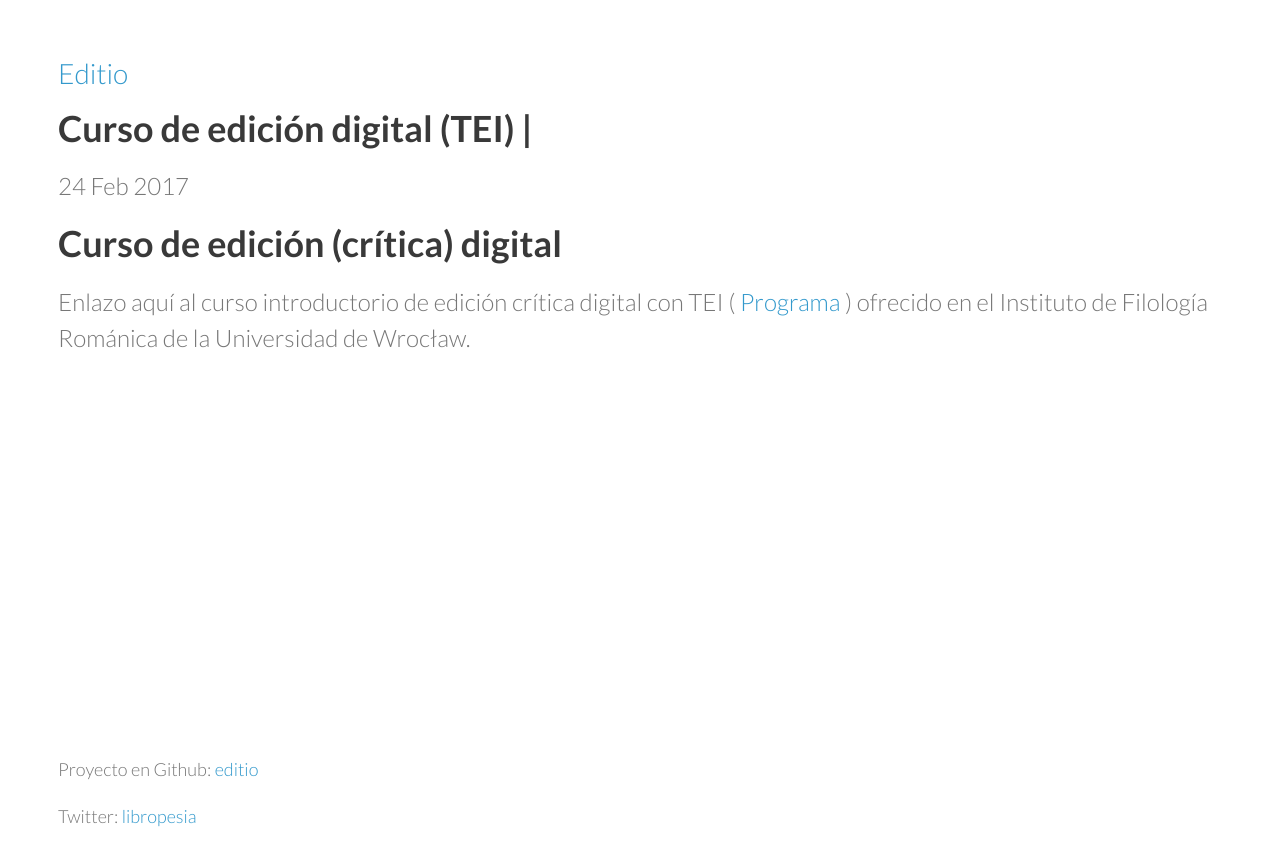
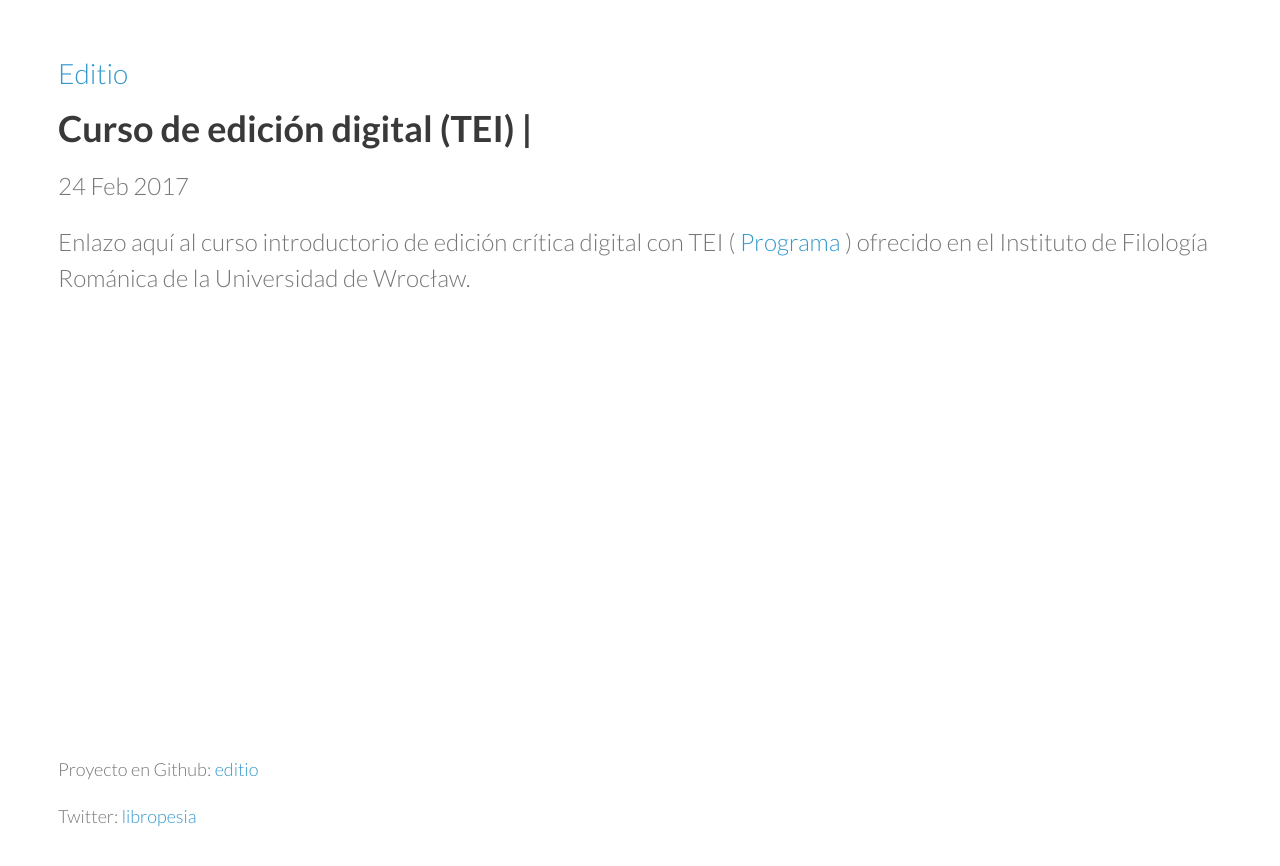
Before and after one commit to editio/editio.github.io, a Jekyll site: the page built from _posts/2017-02-24-curso-edicion.md, in a window 1280 px wide. Shown: the top 866 px of the page. Built offline with Jekyll 4.4.1, drawn with Linux system fonts in a browser that asks for light colours.

Commit message:
Updated 2017-02-24-curso-edicion.md

```diff
--- a/_posts/2017-02-24-curso-edicion.md
+++ b/_posts/2017-02-24-curso-edicion.md
@@ -3,6 +3,5 @@ published: true
 layout: post
 title: Curso de edición digital (TEI)
 ---
-## Curso de edición (crítica) digital
 
 Enlazo aquí al curso introductorio de edición crítica digital con TEI ( [Programa](https://github.com/editio/curso.edicion.digital) ) ofrecido en el Instituto de Filología Románica de la Universidad de Wrocław.
```
